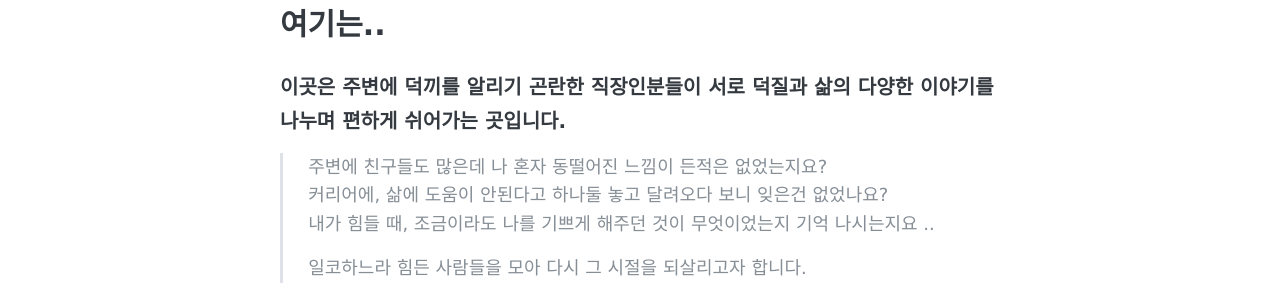
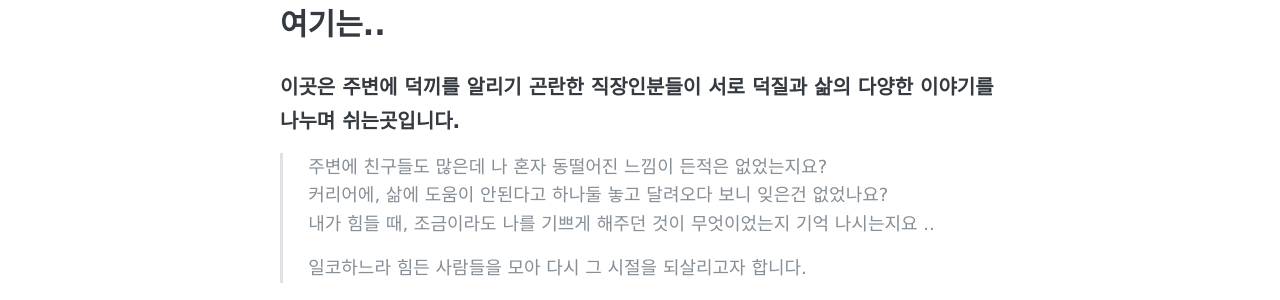
Before and after one commit to neko-agdg/neko-agdg.github.io, a Jekyll site: the page built from about.md, in a window 1280 px wide. Shown: the part 285-585 px from the top of the page. Built offline with Jekyll 4.4.1, drawn with Linux system fonts in a browser that asks for light colours.

Commit message:
Update about.md

```diff
--- a/about.md
+++ b/about.md
@@ -4,7 +4,7 @@ title: 여기는..
 permalink: /about/
 ---
 
-### 이곳은 주변에 덕끼를 알리기 곤란한 직장인분들이 서로 덕질과 삶의 다양한 이야기를 나누며 편하게 쉬어가는 곳입니다.
+### 이곳은 주변에 덕끼를 알리기 곤란한 직장인분들이 서로 덕질과 삶의 다양한 이야기를 나누며 쉬는곳입니다.
 
 > 주변에 친구들도 많은데 나 혼자 동떨어진 느낌이 든적은 없었는지요?
 > 커리어에, 삶에 도움이 안된다고 하나둘 놓고 달려오다 보니 잊은건 없었나요?
```
